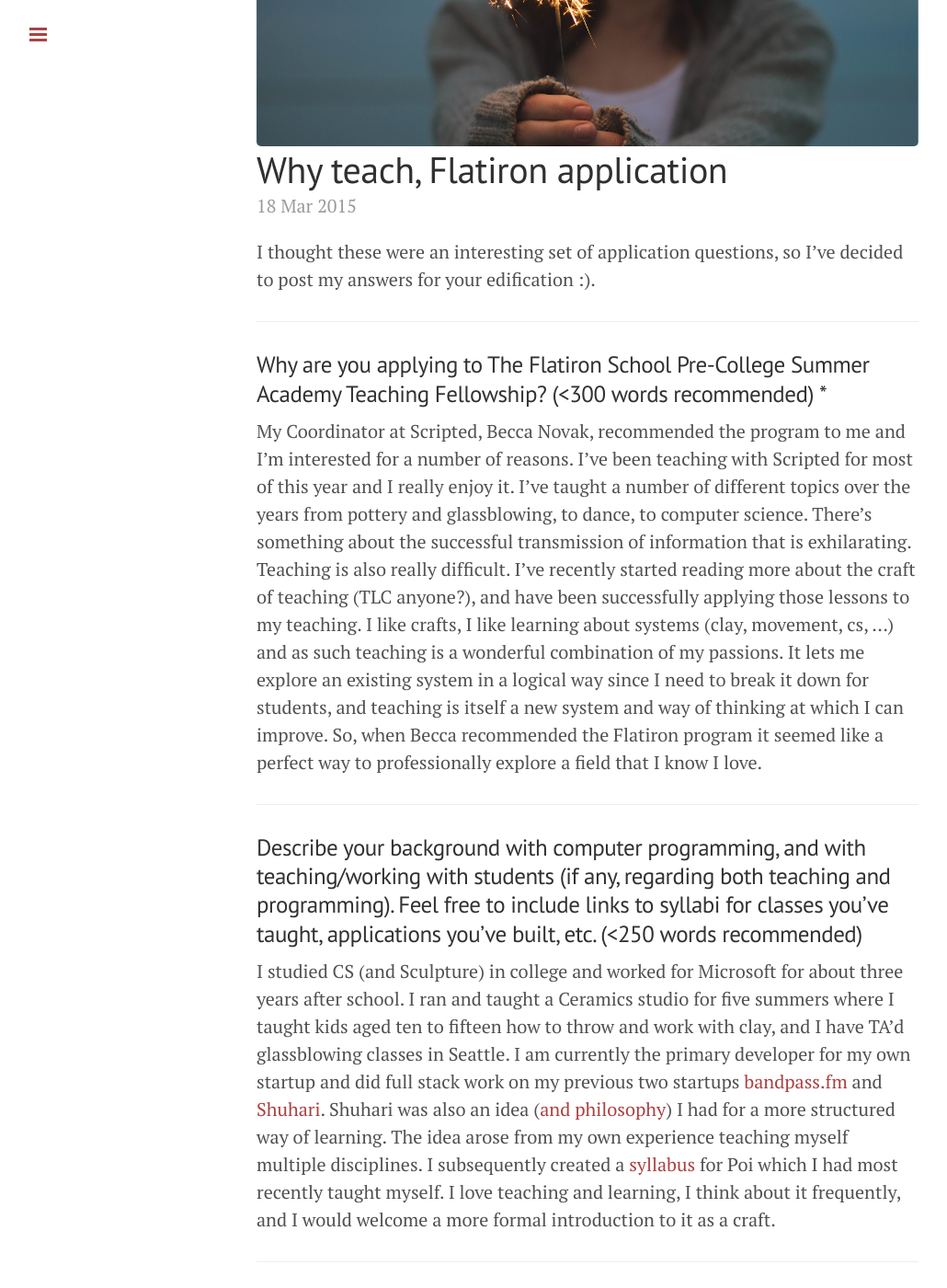
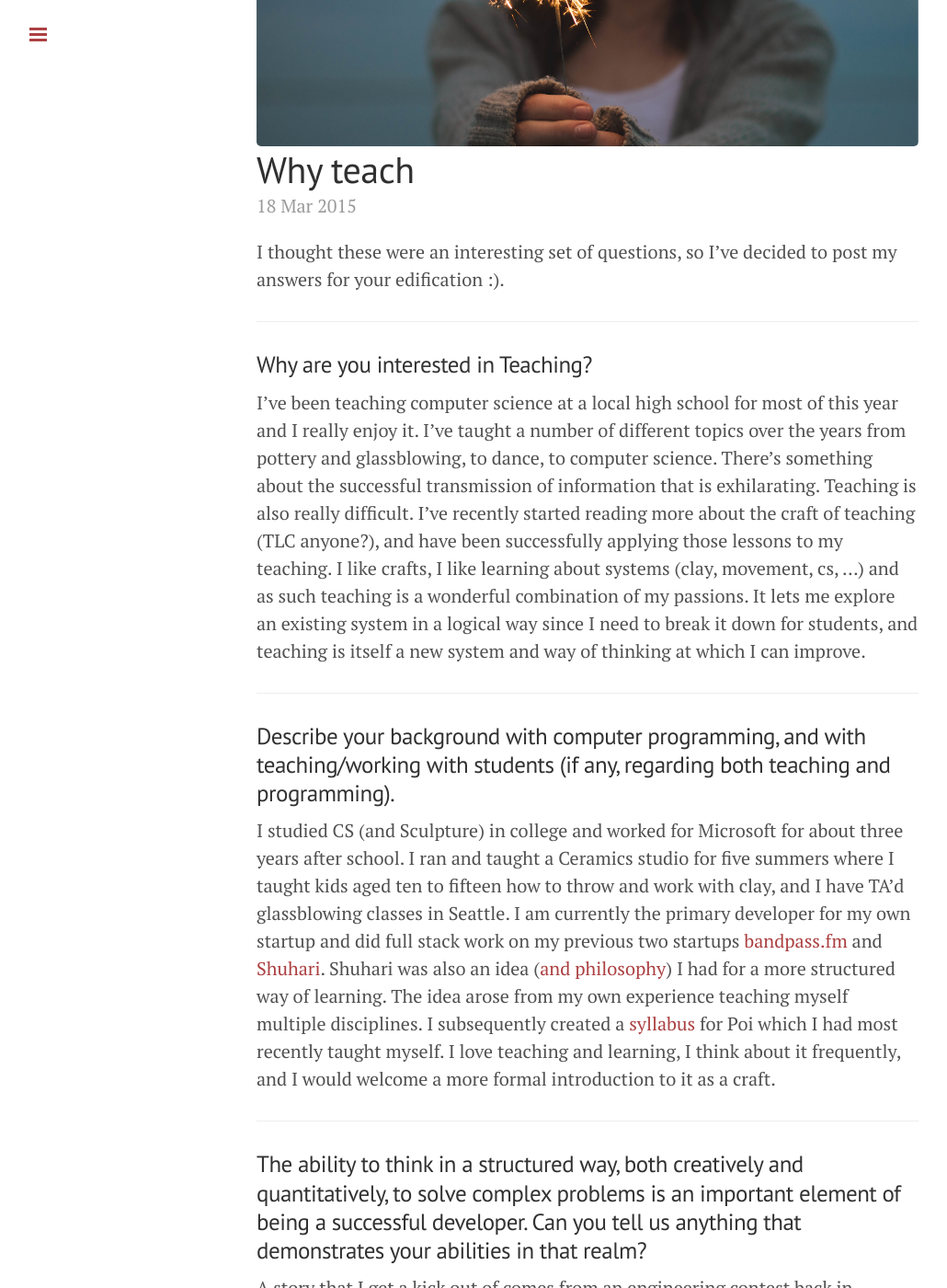
Before and after one commit to jofus101/jofus101.github.io, a Jekyll site: the page built from _posts/2015-03-18-why-teach-flatiron.md, in a window 1280 px wide and 1400 px high, scrolled down 258 px. Shown: the whole window at 92% size, without its empty margins (1-1031 px from the left). Built offline with Jekyll 4.4.1, drawn with Linux system fonts in a browser that asks for light colours; Markdown is read by kramdown in place of the engine named in the settings; some of the changed text lies outside the part shown.

Commit message:
edit out app stuff

```diff
--- a/_posts/2015-03-18-why-teach-flatiron.md
+++ b/_posts/2015-03-18-why-teach-flatiron.md
@@ -1,28 +1,27 @@
 ---
 layout: post
-title: Why teach, Flatiron application
+title: Why teach
 image: sparkle.jpg
 ---
 
-I thought these were an interesting set of application questions, so I've decided to post my answers for your edification :).
+I thought these were an interesting set of questions, so I've decided to post my answers for your edification :).
 
 ***
 
-### Why are you applying to The Flatiron School Pre-College Summer Academy Teaching Fellowship? (<300 words recommended) *
+### Why are you interested in Teaching?
 
-My Coordinator at Scripted, Becca Novak, recommended the program to me and I'm interested for a number of reasons. I've been teaching with Scripted for most of this year and I really enjoy it. I've taught a number of different topics over the years from pottery and glassblowing, to dance, to computer science. There's something about the successful transmission of information that is exhilarating.
+I've been teaching computer science at a local high school for most of this year and I really enjoy it. I've taught a number of different topics over the years from pottery and glassblowing, to dance, to computer science. There's something about the successful transmission of information that is exhilarating.
 Teaching is also really difficult. I've recently started reading more about the craft of teaching (TLC anyone?), and have been successfully applying those lessons to my teaching. I like crafts, I like learning about systems (clay, movement, cs, ...) and as such teaching is a wonderful combination of my passions. It lets me explore an existing system in a logical way since I need to break it down for students, and teaching is itself a new system and way of thinking at which I can improve.
-So, when Becca recommended the Flatiron program it seemed like a perfect way to professionally explore a field that I know I love.
 
 ***
 
-### Describe your background with computer programming, and with teaching/working with students (if any, regarding both teaching and programming). Feel free to include links to syllabi for classes you've taught, applications you've built, etc. (<250 words recommended)
+### Describe your background with computer programming, and with teaching/working with students (if any, regarding both teaching and programming).
 
 I studied CS (and Sculpture) in college and worked for Microsoft for about three years after school. I ran and taught a Ceramics studio for five summers where I taught kids aged ten to fifteen how to throw and work with clay, and I have TA'd glassblowing classes in Seattle. I am currently the primary developer for my own startup and did full stack work on my previous two startups [bandpass.fm](http://bandpass.fm) and [Shuhari](http://shuhari.io). Shuhari was also an idea ([and philosophy]({% post_url 2015-02-26-shu-ha-ri %})) I had for a more structured way of learning. The idea arose from my own experience teaching myself multiple disciplines. I subsequently created a [syllabus](http://poi.shuhari.io) for Poi which I had most recently taught myself. I love teaching and learning, I think about it frequently, and I would welcome a more formal introduction to it as a craft.
 
 ***
 
-### The ability to think in a structured way, both creatively and quantitatively, to solve complex problems is an important element of being a successful developer. Can you tell us anything that demonstrates your abilities in that realm? (anything from standardized test scores to experience playing a musical instrument counts). (<250 words recommended)
+### The ability to think in a structured way, both creatively and quantitatively, to solve complex problems is an important element of being a successful developer. Can you tell us anything that demonstrates your abilities in that realm?
 
 A story that I get a kick out of comes from an engineering contest back in college. We were asked to create a structure out of toothpicks and marshmallows, while maximizing for height. However, each toothpick and marshmallow had a cost, and the winning team would have the highest height-to-cost ratio.
 I looked carefully at the objective and the materials, and realized I could split the toothpicks with my teeth and insert one into the other (Robin Hood split arrow style) to make a very tall narrow thread of connected toothpicks.  We used three toothpicks as a tripod base connected with a single marshmallow and carefully balanced the spire vertically out of that marshmallow. While most teams were forced to use multiple marshmallows (which were expensive), we only had one in our tall, if flimsy, design.
```
